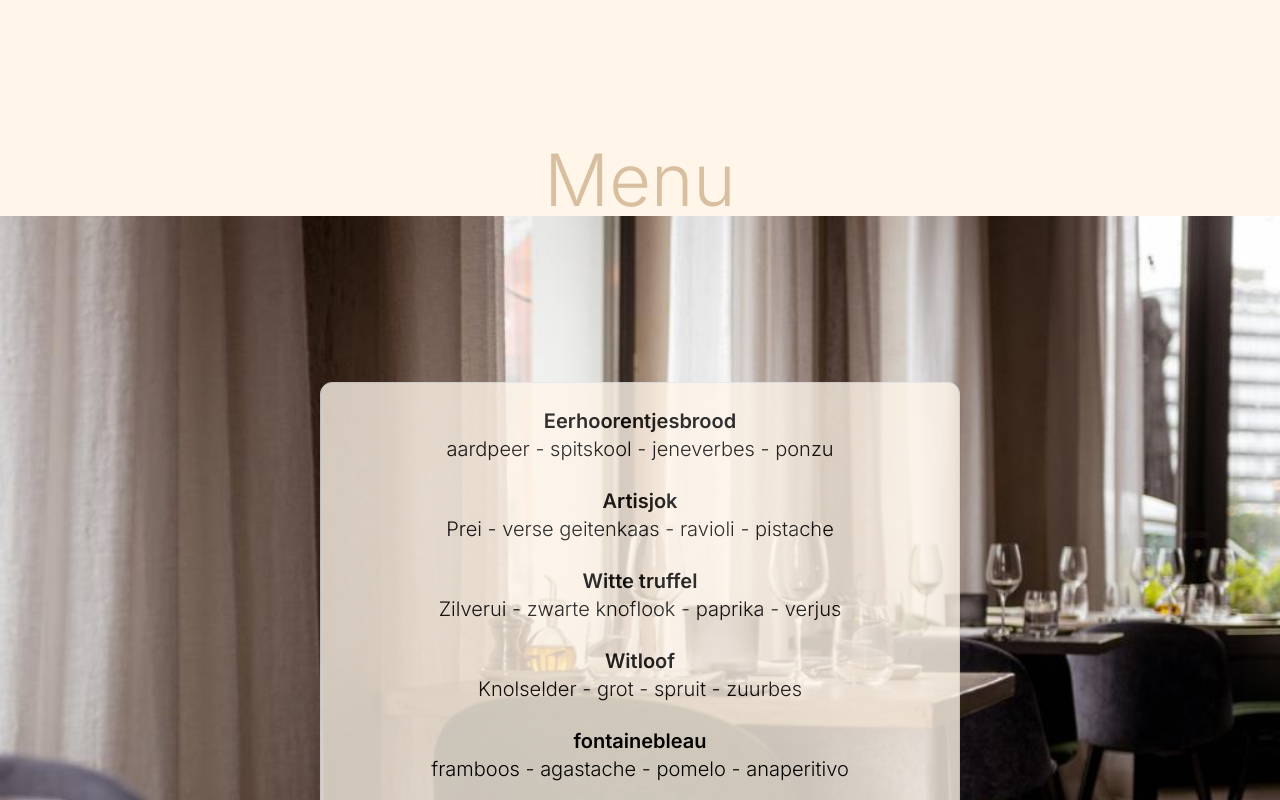
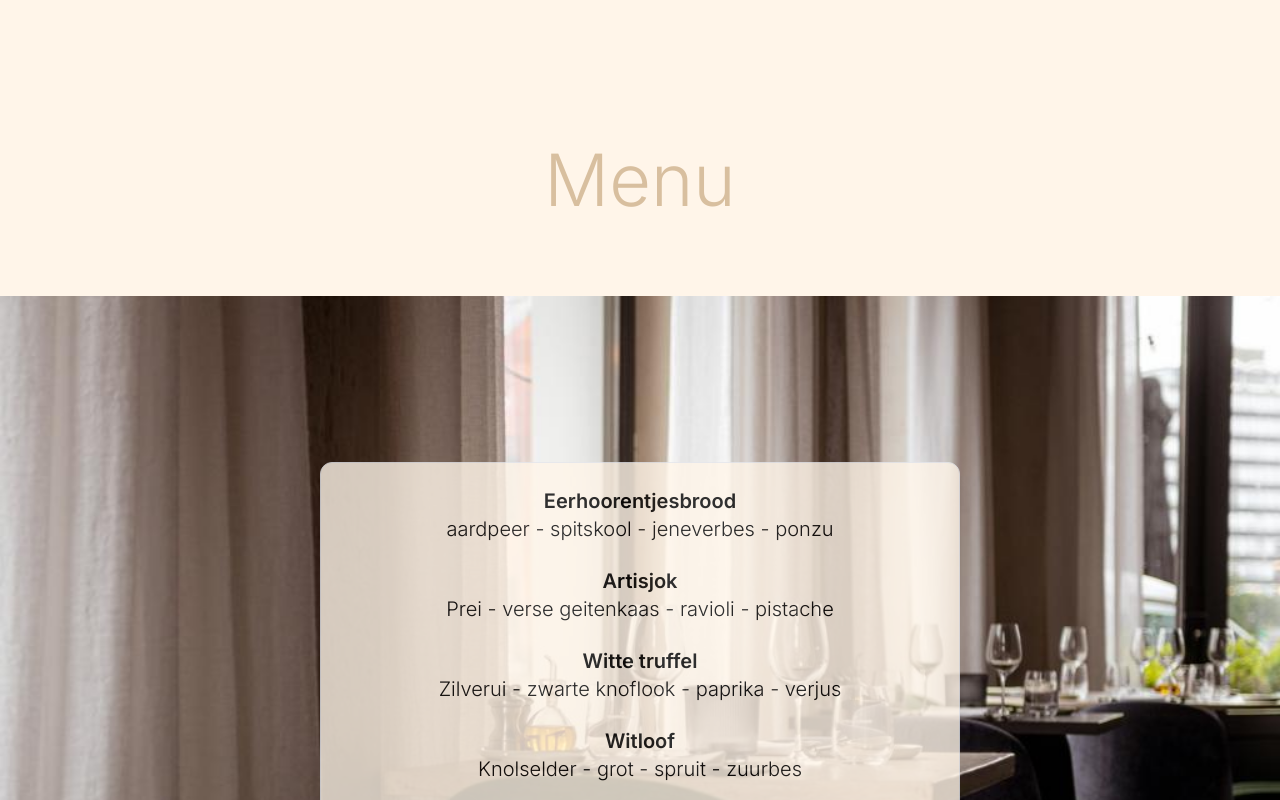
Before and after one commit to roelvroom/Website-Hedone, a React (Vite) app in the folder Website-FienNikolas/: page / in a window 1280 px wide. Shown: the part 1740-2540 px from the top of the page. Built offline with nearby package versions, Linux system fonts and the light colour scheme.

Commit message:
kleine aanpassingen menu

```diff
--- a/Website-FienNikolas/src/App.css
+++ b/Website-FienNikolas/src/App.css
@@ -12,7 +12,6 @@
 
 .carousel-container {
   width: 100%;
-  /* height: 70vh; */
 }
 
 .carousel {
@@ -42,8 +41,18 @@
   top: 50%;
   left: 50%;
   transform: translate(-50%, -50%);
+  text-align: center;
+  color: black;
+  text-align: center;
+  z-index: 1;
+}
+
+.overlay-title {
+  position: flex;
+
+  top: 50%;
   color: white;
-  text-align: center;
+  z-index: 1;
 }
 
 .carousel-image {
@@ -60,18 +69,6 @@
   margin-bottom: 20px;
 }
 
-.overlay-text {
-  color: black;
-  text-align: center;
-  z-index: 1;
-}
-
-.overlay-title{
-  color: white;
-  text-align: center;
-  z-index: 1;
-}
-
 .carousel-container {
   position: relative;
 }
--- a/Website-FienNikolas/src/Pages/Menu.tsx
+++ b/Website-FienNikolas/src/Pages/Menu.tsx
@@ -12,10 +12,10 @@ const Menu = () => {
 
   return (
     <div className='carousel-container mt-72 font-light' id='Menu'>
-      <h1 className='overlay-title'>
-        <span className='text-TextDark text-7xl '>Menu</span>
-      </h1>
-      <div className='overlay-text bg-Primary opacity-80 shadow-xl border rounded-xl p-6 w-1/2 mb-4 text-xl'>
+      <div className='overlay-title flex justify-center'>
+        <span className=' overay-title text-TextDark text-7xl pb-20'>Menu</span>
+      </div>
+      <div className='overlay-text bg-Primary opacity-80 shadow-xl border rounded-xl p-6 w-1/2 mb-4 text-xl mt-10'>
         <h2 className='font-bold hover:text-Bronze duration-500' >Eerhoorentjesbrood</h2>
         <h3 className='mb-6'>aardpeer - spitskool - jeneverbes - ponzu</h3>
         <h2 className='font-bold hover:text-Bronze duration-500' >Artisjok</h2>
@@ -29,7 +29,6 @@ const Menu = () => {
       </div>
 
       <div className='white-background-container'>
-
         <Carousel withIndicators height={200} plugins={[autoplay.current]} className='carousel'>
           <Carousel.Slide className='carousel-slide'>
             <img src={FotoResStoel} alt='FotoResStoel' className='carousel-image' />
```
